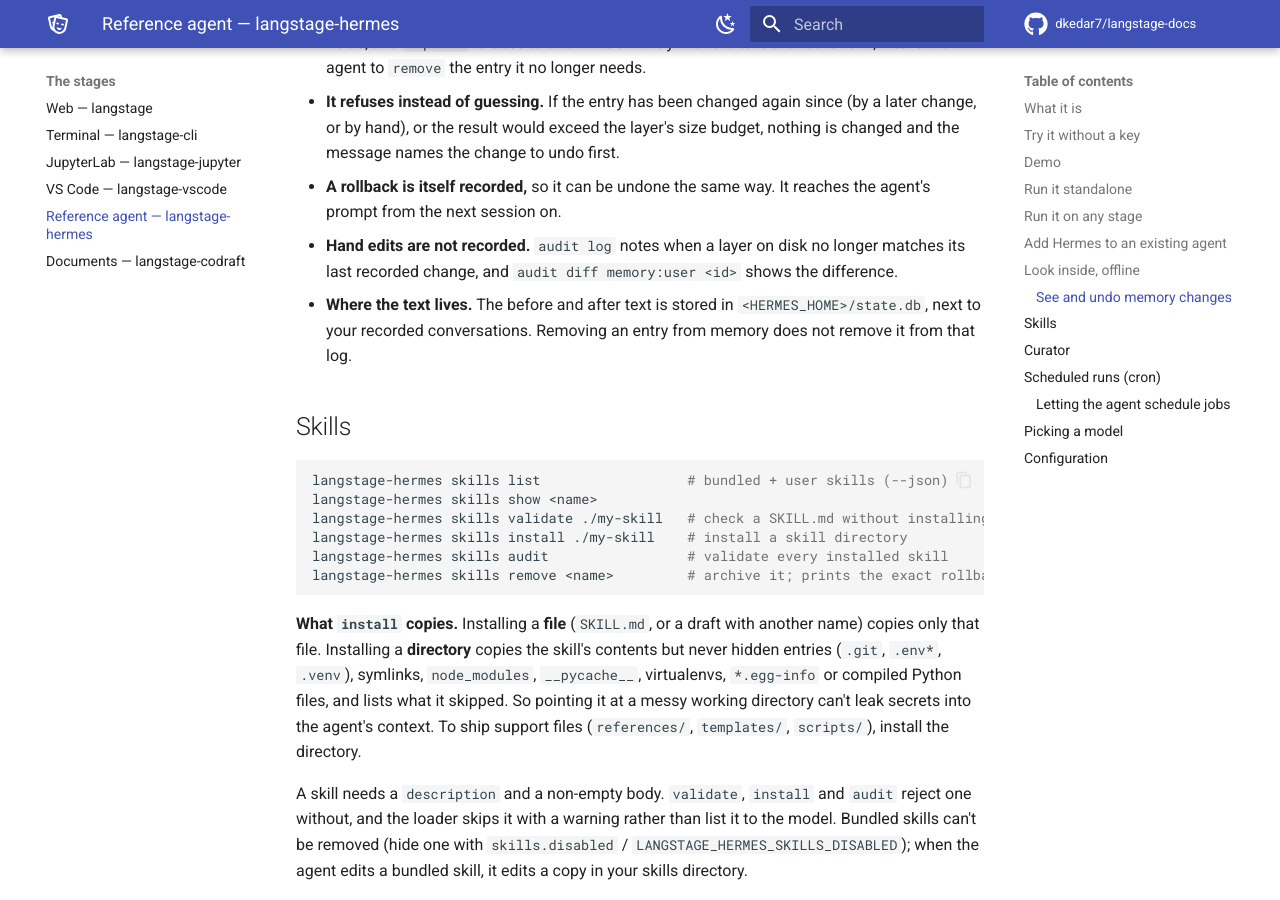
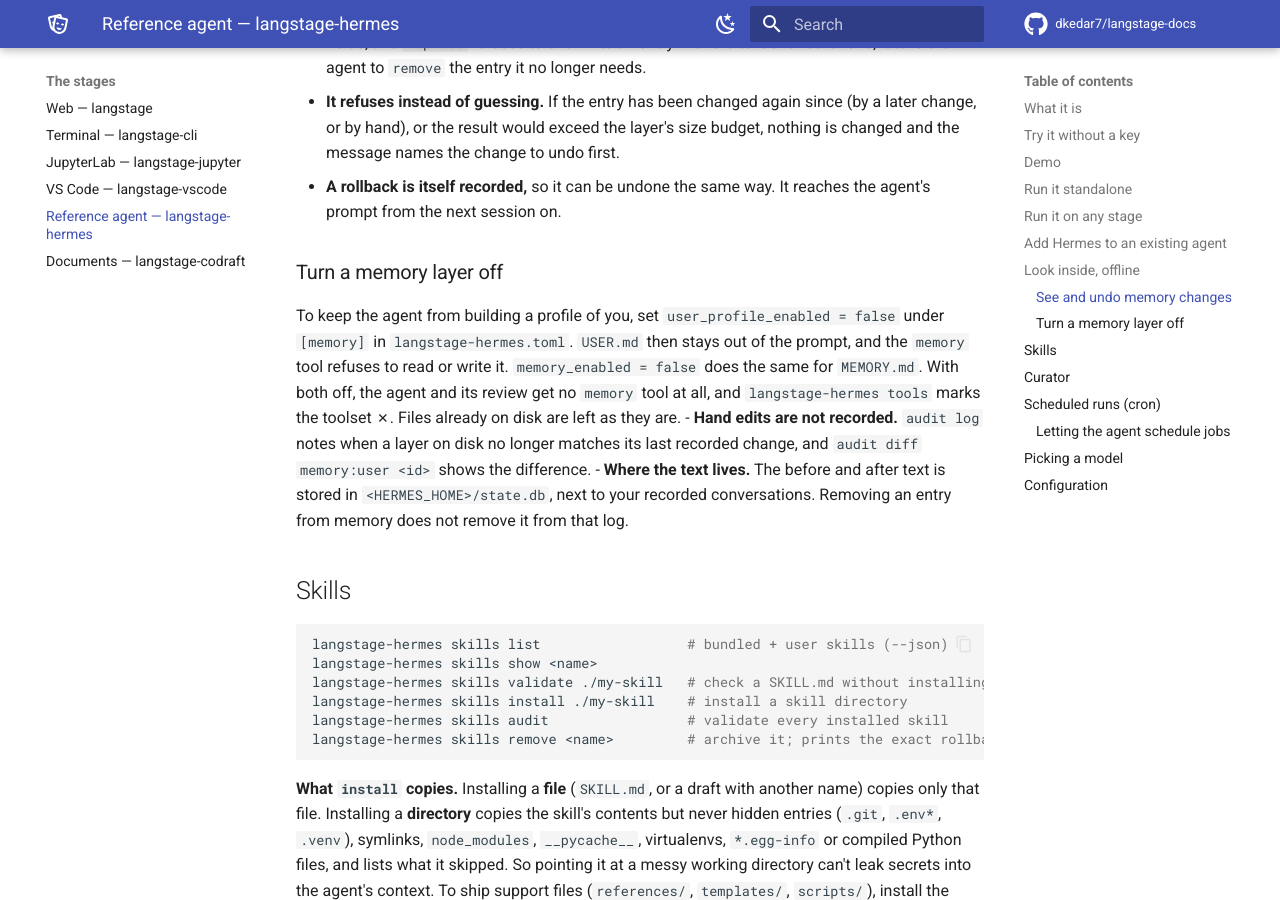
Before and after one commit to dkedar7/langstage-docs, an MkDocs documentation site: the page built from docs/stages/hermes.md, in a window 1280 px wide and 900 px high, scrolled down 4128 px. Built offline with MkDocs 1.6.1 and Material for MkDocs 9.7.7, drawn with Linux system fonts in a browser that asks for light colours; comment, search, counter and statistics services are not loaded.

Commit message:
Hermes 0.5.7: the memory switches turn USER.md / MEMORY.md off (langstage-hermes #228) (#85)
Claude-Session: https://claude.ai/code/session_01UifqaVXWAqdPtu6Xy96V58

Co-authored-by: Claude Opus 5.5 <noreply@anthropic.com>

```diff
--- a/docs/stages/hermes.md
+++ b/docs/stages/hermes.md
@@ -173,6 +173,15 @@ langstage-hermes audit rollback memory:user <id>  # undo one change (memory:memo
   nothing is changed and the message names the change to undo first.
 - **A rollback is itself recorded,** so it can be undone the same way. It reaches the
   agent's prompt from the next session on.
+
+### Turn a memory layer off
+
+To keep the agent from building a profile of you, set `user_profile_enabled = false`
+under `[memory]` in `langstage-hermes.toml`. `USER.md` then stays out of the prompt,
+and the `memory` tool refuses to read or write it. `memory_enabled = false` does the
+same for `MEMORY.md`. With both off, the agent and its review get no `memory` tool at
+all, and `langstage-hermes tools` marks the toolset ✗. Files already on disk are left
+as they are.
 - **Hand edits are not recorded.** `audit log` notes when a layer on disk no longer
   matches its last recorded change, and `audit diff memory:user <id>` shows the
   difference.
--- a/versions.json
+++ b/versions.json
@@ -4,7 +4,7 @@
     "langstage-core": "1.0.66",
     "langstage": "0.13.68",
     "langstage-cli": "0.6.56",
-    "langstage-hermes": "0.5.6",
+    "langstage-hermes": "0.5.7",
     "langstage-jupyter": "0.6.55",
     "langstage-vscode": "0.5.44",
     "langstage-codraft": "0.11.1"
```
